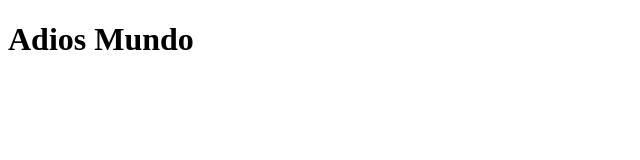
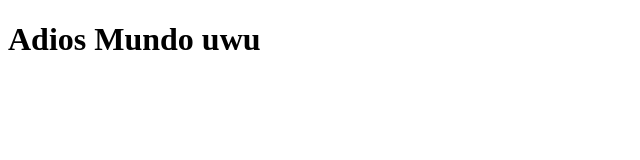
Before and after one commit to aaronBarrales/Ejemplo, a plain HTML site: page index.html in a window 1280 px wide. Shown: the whole page, without its empty margins (0-640 px from the left). Drawn offline with Linux system fonts and the light colour scheme.

Commit message:
Esta es una nueva rama

```diff
--- a/index.html
+++ b/index.html
@@ -4,6 +4,7 @@
 	<title>Hola uwu</title>
 </head>
 <body>
-	<h1>Adios Mundo</h1>
+	<!-- ANTES ERA HOLA MUNDO -->
+	<h1>Adios Mundo uwu</h1>
 </body>
 </html>
```
